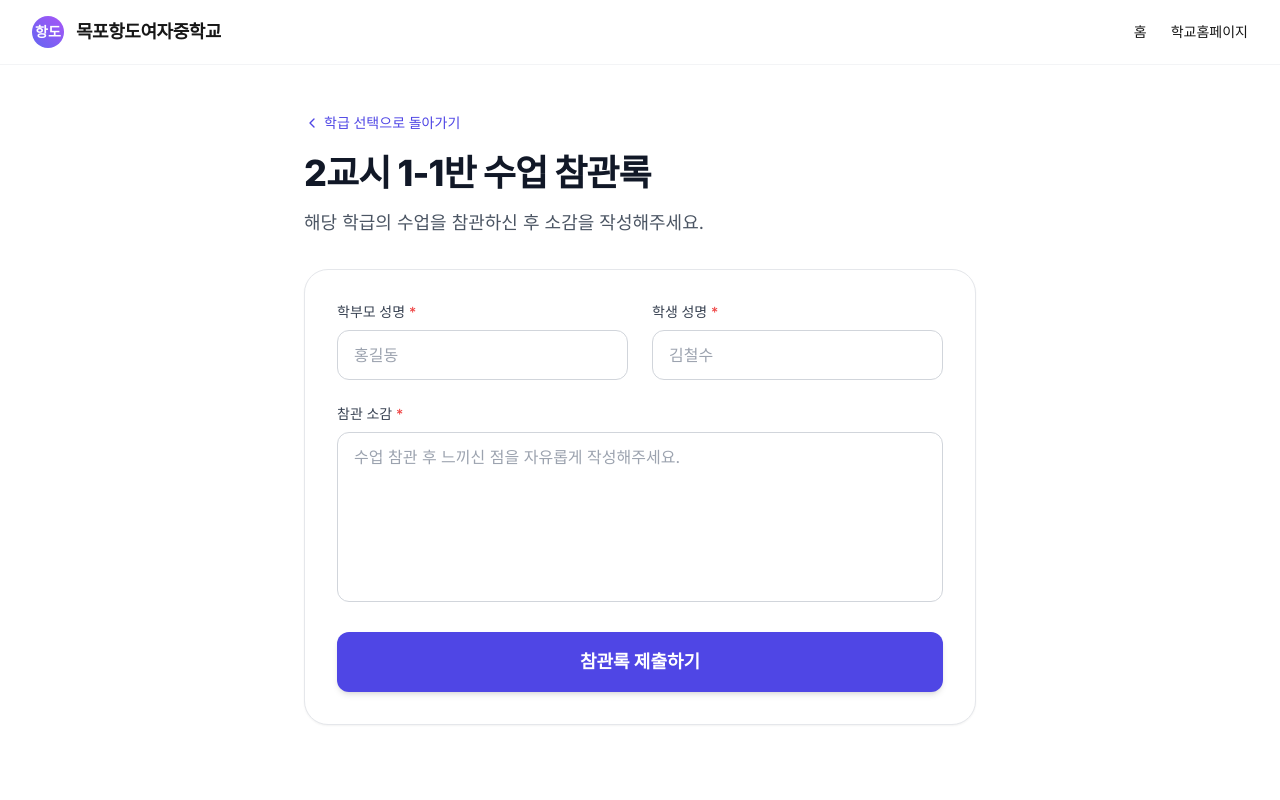
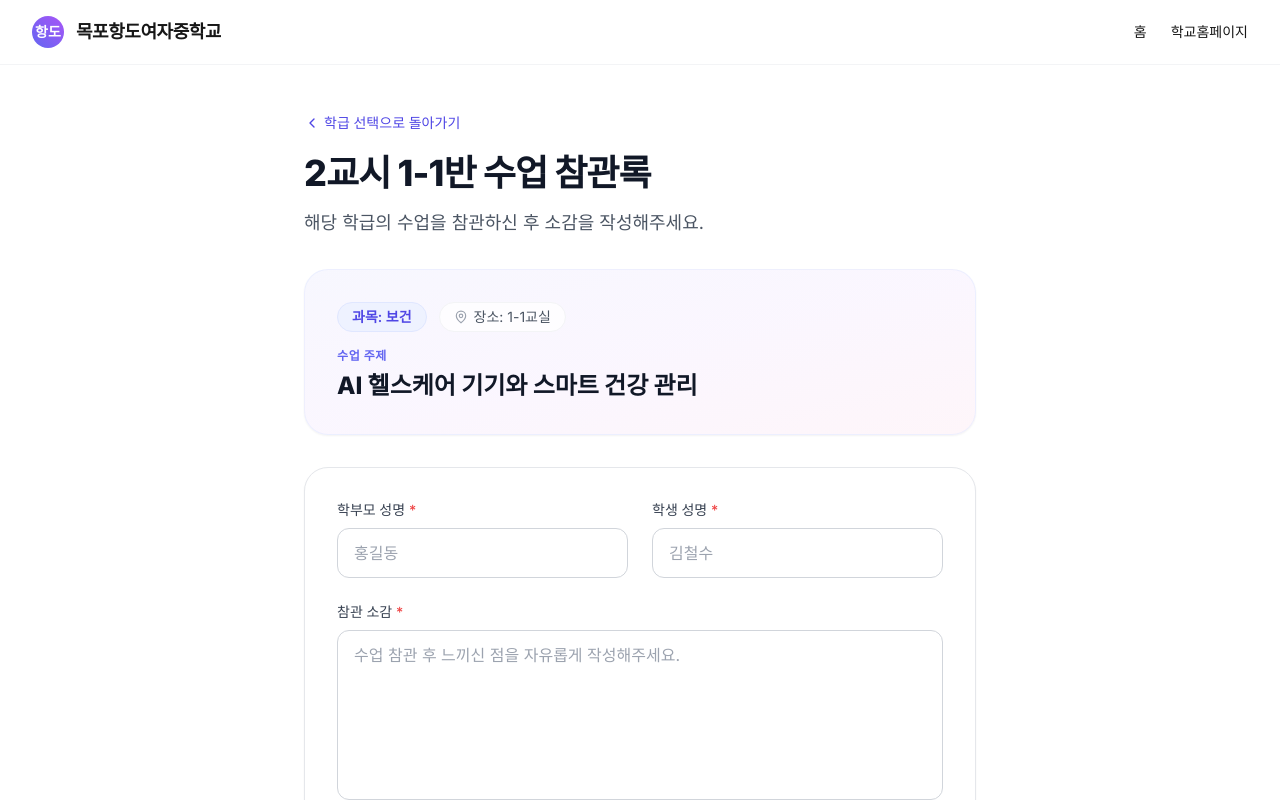
Before and after one commit to tmdhee-max/AIopenclass, a Next.js app: page /observe/2/1-1 in a window 1280 px wide. Shown: the top 800 px of the page. Built offline with nearby package versions, Linux system fonts and the light colour scheme; no server answers.

Commit message:
feat: 참관록 작성 페이지 상단에 교과 및 수업 주제 정보 카드 추가

```diff
--- a/app/observe/[period]/page.tsx
+++ b/app/observe/[period]/page.tsx
@@ -1,33 +1,12 @@
 import Link from "next/link";
 import { notFound } from "next/navigation";
+import { scheduleData } from "@/lib/scheduleData";
 
 export default function ObservePeriodPage({ params }: { params: { period: string } }) {
   // 2교시, 3교시만 허용
   if (params.period !== "2" && params.period !== "3") {
     notFound();
   }
-
-  // 학급별 데이터 정의 (2교시, 3교시)
-  const scheduleData: Record<string, Record<string, { subject: string; location: string }>> = {
-    "2": {
-      "1-1": { subject: "보건", location: "1-1교실" },
-      "1-2": { subject: "과학", location: "1-2교실" },
-      "2-1": { subject: "수학", location: "2-1교실" },
-      "2-2": { subject: "영어", location: "영어실" },
-      "3-1": { subject: "사회", location: "3-1교실" },
-      "3-2": { subject: "수학", location: "AI실" },
-      "3-3": { subject: "과학", location: "3-3교실" },
-    },
-    "3": {
-      "1-1": { subject: "기가", location: "1-1교실" },
-      "1-2": { subject: "도덕", location: "1-2교실" },
-      "2-1": { subject: "국어", location: "도서관" },
-      "2-2": { subject: "체육", location: "AI실" },
-      "3-1": { subject: "국어", location: "3-1교실" },
-      "3-2": { subject: "미술", location: "3-2교실" },
-      "3-3": { subject: "영어", location: "3-3교실" },
-    }
-  };
 
   const classes = ["1-1", "1-2", "2-1", "2-2", "3-1", "3-2", "3-3"];
   const currentSchedule = scheduleData[params.period];
--- a/components/ObserveForm.tsx
+++ b/components/ObserveForm.tsx
@@ -3,10 +3,14 @@
 import Link from "next/link";
 import { useState } from "react";
 import { supabase } from "@/lib/supabase";
+import { scheduleData } from "@/lib/scheduleData";
 
 export default function ObserveForm({ params }: { params: { period: string, classId: string } }) {
   const [isSubmitted, setIsSubmitted] = useState(false);
   const [isSubmitting, setIsSubmitting] = useState(false);
+
+  const decodedClassId = decodeURIComponent(params.classId);
+  const classInfo = scheduleData[params.period]?.[decodedClassId];
 
   const handleSubmit = async (e: React.FormEvent) => {
     e.preventDefault();
@@ -16,7 +20,7 @@ export default function ObserveForm({ params }: { params: { period: string, clas
       const formData = new FormData(e.target as HTMLFormElement);
       const { error } = await supabase.from('observations').insert([{
         period: params.period,
-        class_id: decodeURIComponent(params.classId),
+        class_id: decodedClassId,
         parent_name: formData.get('parentName'),
         student_name: formData.get('studentName'),
         feedback: formData.get('feedback'),
@@ -48,7 +52,7 @@ export default function ObserveForm({ params }: { params: { period: string, clas
           </div>
           <h2 className="text-3xl font-bold text-gray-900 dark:text-white">제출 완료!</h2>
           <p className="text-gray-600 dark:text-gray-300 leading-relaxed">
-            {params.period}교시 {decodeURIComponent(params.classId)}반 참관록이 성공적으로 제출되었습니다.
+            {params.period}교시 {decodedClassId}반 참관록이 성공적으로 제출되었습니다.
             <br/>귀중한 의견 감사드립니다.
           </p>
           <div className="pt-8">
@@ -72,13 +76,34 @@ export default function ObserveForm({ params }: { params: { period: string, clas
           </Link>
           <div>
             <h1 className="text-3xl font-extrabold tracking-tight text-gray-900 dark:text-white sm:text-4xl">
-              {params.period}교시 {decodeURIComponent(params.classId)}반 수업 참관록
+              {params.period}교시 {decodedClassId}반 수업 참관록
             </h1>
             <p className="mt-4 text-lg text-gray-600 dark:text-gray-300">
               해당 학급의 수업을 참관하신 후 소감을 작성해주세요.
             </p>
           </div>
         </div>
+
+        {/* 과목 및 주제 정보 카드 */}
+        {classInfo && (
+          <div className="bg-gradient-to-br from-indigo-500/5 via-purple-500/5 to-pink-500/5 dark:from-indigo-500/10 dark:via-purple-500/10 dark:to-pink-500/10 border border-indigo-100/50 dark:border-indigo-900/30 rounded-3xl p-6 sm:p-8 space-y-4 shadow-sm animate-in fade-in duration-700">
+            <div className="flex flex-wrap items-center gap-3">
+              <span className="px-3.5 py-1 text-sm font-semibold rounded-full bg-indigo-50 dark:bg-indigo-950 text-indigo-600 dark:text-indigo-400 border border-indigo-100 dark:border-indigo-900/50">
+                과목: {classInfo.subject}
+              </span>
+              <span className="flex items-center text-sm text-gray-600 dark:text-gray-400 bg-white/80 dark:bg-zinc-900/80 px-3.5 py-1 rounded-full border border-gray-100 dark:border-zinc-800">
+                <svg xmlns="http://www.w3.org/2000/svg" width="14" height="14" viewBox="0 0 24 24" fill="none" stroke="currentColor" strokeWidth="2" strokeLinecap="round" strokeLinejoin="round" className="mr-1.5 text-gray-400"><path d="M20 10c0 6-8 12-8 12s-8-6-8-12a8 8 0 0 1 16 0Z"/><circle cx="12" cy="10" r="3"/></svg>
+                장소: {classInfo.location}
+              </span>
+            </div>
+            <div className="space-y-1.5">
+              <div className="text-xs font-bold text-indigo-500 dark:text-indigo-400 uppercase tracking-wider">수업 주제</div>
+              <h2 className="text-xl sm:text-2xl font-extrabold text-gray-900 dark:text-white leading-tight">
+                {classInfo.topic}
+              </h2>
+            </div>
+          </div>
+        )}
 
         <form onSubmit={handleSubmit} className="bg-white dark:bg-zinc-900 border border-gray-200 dark:border-zinc-800 rounded-3xl p-6 sm:p-8 shadow-sm mt-8 space-y-6">
 
--- /dev/null
+++ b/lib/scheduleData.ts
@@ -0,0 +1,26 @@
+export interface ScheduleInfo {
+  subject: string;
+  topic: string;
+  location: string;
+}
+
+export const scheduleData: Record<string, Record<string, ScheduleInfo>> = {
+  "2": {
+    "1-1": { subject: "보건", topic: "AI 헬스케어 기기와 스마트 건강 관리", location: "1-1교실" },
+    "1-2": { subject: "과학", topic: "인공지능을 활용한 기후 변화 분석 및 시뮬레이션", location: "1-2교실" },
+    "2-1": { subject: "수학", topic: "인공지능 알고리즘의 기초 - 선형 함수와 예측 모델", location: "2-1교실" },
+    "2-2": { subject: "영어", topic: "AI 번역 엔진과 대형 언어 모델(LLM)을 활용한 토론 학습", location: "영어실" },
+    "3-1": { subject: "사회", topic: "인공지능 시대의 저작권과 디지털 윤리", location: "3-1교실" },
+    "3-2": { subject: "수학", topic: "생성형 AI를 활용한 기하학적 패턴 설계와 수학적 시각화", location: "AI실" },
+    "3-3": { subject: "과학", topic: "AI 기계 학습 모델을 이용한 생태계 교란 생물 탐지", location: "3-3교실" },
+  },
+  "3": {
+    "1-1": { subject: "기가", topic: "3D 프린팅과 AI 모델링을 통한 스마트 홈 제품 설계", location: "1-1교실" },
+    "1-2": { subject: "도덕", topic: "자율주행 차량의 트롤리 딜레마와 AI 알고리즘의 편향성 탐구", location: "1-2교실" },
+    "2-1": { subject: "국어", topic: "AI 챗봇과의 대화를 통한 비판적 읽기 및 논설문 쓰기", location: "도서관" },
+    "2-2": { subject: "체육", topic: "AI 모션 인식 기술을 활용한 개인별 자세 분석 및 맞춤형 피드백", location: "AI실" },
+    "3-1": { subject: "국어", topic: "생성형 AI 작가와 협동하여 디지털 스토리텔링 소설 창작하기", location: "3-1교실" },
+    "3-2": { subject: "미술", topic: "생성형 AI(Midjourney) 프롬프트 엔지니어링을 통한 현대 미술 창작", location: "3-2교실" },
+    "3-3": { subject: "영어", topic: "AI 음성인식 에이전트와 실시간 대화를 통한 시사 이슈 인터뷰", location: "3-3교실" },
+  }
+};
```
